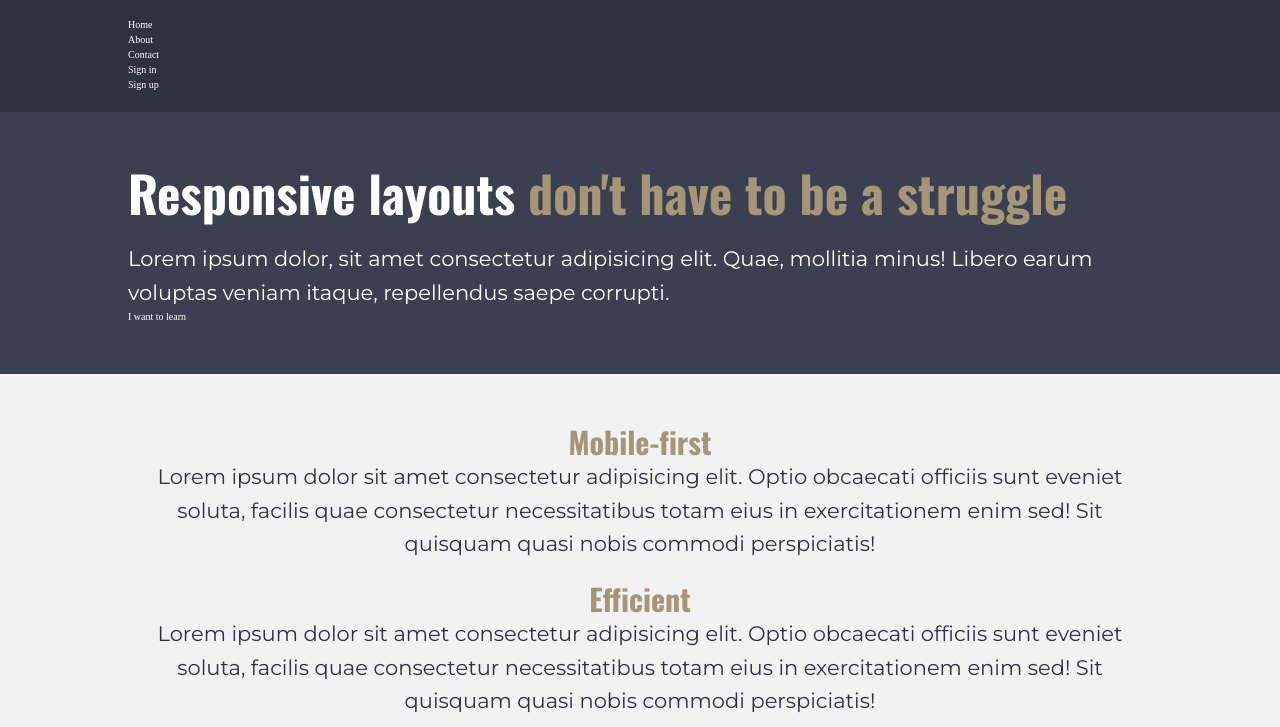
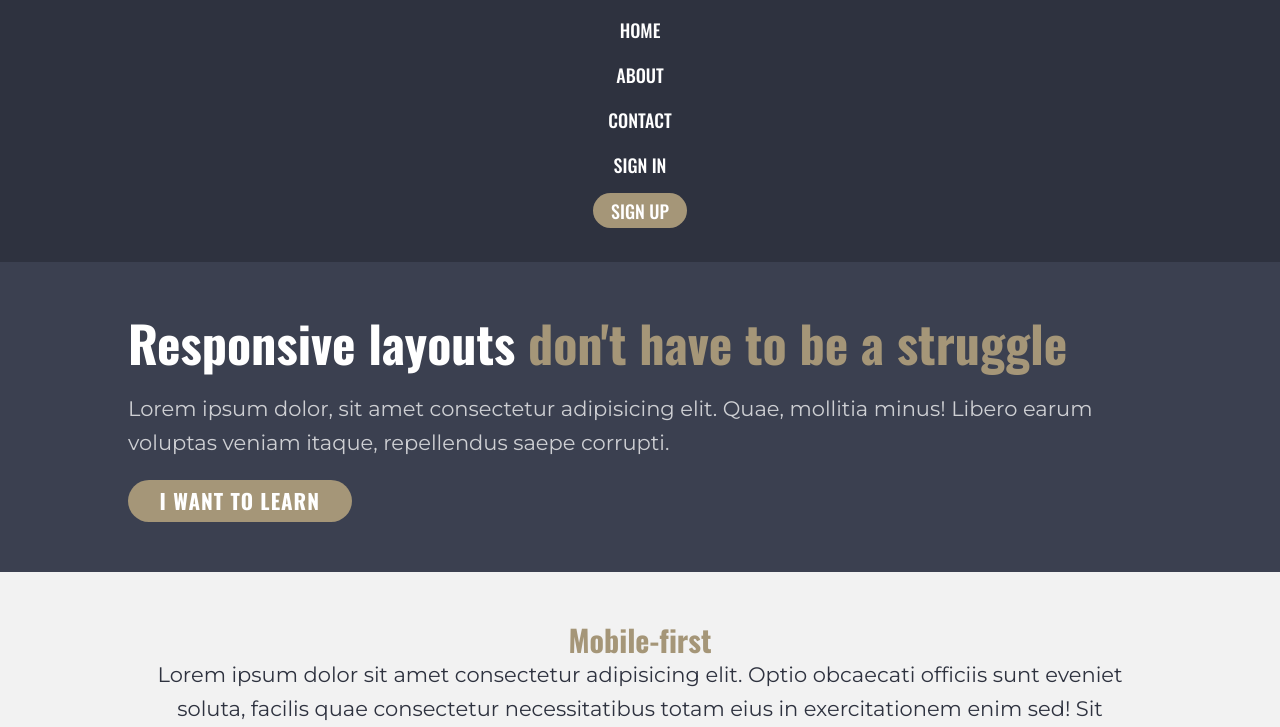
Before and after one commit to MaadhavBhatt/kp-conquering-responsive-layouts, a plain HTML site: page challenge09 - final challenge/index.html in a window 1280 px wide. Shown: the part 73-800 px from the top of the page. Drawn offline with nearby package versions, Linux system fonts and the light colour scheme.

Commit message:
Header, font, tweaks to sidebar and footer

```diff
--- a/challenge09 - final challenge/style.css
+++ b/challenge09 - final challenge/style.css
@@ -1,4 +1,4 @@
-@import url('https://fonts.googleapis.com/css2?family=Montserrat&family=Oswald:wght@700&display=swap');
+@import url('https://fonts.googleapis.com/css2?family=Montserrat&family=Oswald:wght@500;700&display=swap');
 
 :root {
   --clr-white: #fff;
@@ -91,6 +91,7 @@ p {
   font-size: 2.1rem;
   line-height: 1.6;
   font-family: 'Montserrat', sans-serif;
+  color: var(--clr-black);
 }
 
 a {
@@ -164,14 +165,58 @@ footer {
   margin-bottom: 2rem;
 }
 
+.footer__text {
+  color: var(--clr-white);
+}
+
 footer * + div {
   margin-top: 1em;
+}
+
+/* Header */
+.nav__item {
+  text-transform: uppercase;
+  text-align: center;
+  font-size: 1.8rem;
+  font-family: 'Oswald';
+  font-weight: 500;
+  margin-bottom: 1em;
+}
+
+.nav__link--btn {
+  background-color: var(--clr-accent);
+  padding: 0.25em 1em;
+  border-radius: 2em;
+}
+
+/* Hero */
+.hero__text {
+  opacity: 0.75;
+  color: var(--clr-white);
+}
+
+.hero__link--btn {
+  display: inline-block;
+  margin-top: 1em;
+  padding: 0.25em 1.5em;
+  background-color: var(--clr-accent);
+  border-radius: 2em;
+
+  font-size: 2.1rem;
+  font-family: 'Oswald';
+  font-weight: 700;
+  text-transform: uppercase;
+  letter-spacing: 1px;
 }
 
 /* Sidebar */
 .sidebar,
 .sidebar__item + .sidebar__item {
   margin-top: 4rem;
+}
+
+.sidebar__text {
+  color: var(--clr-white);
 }
 
 .sidebar__item {
```
